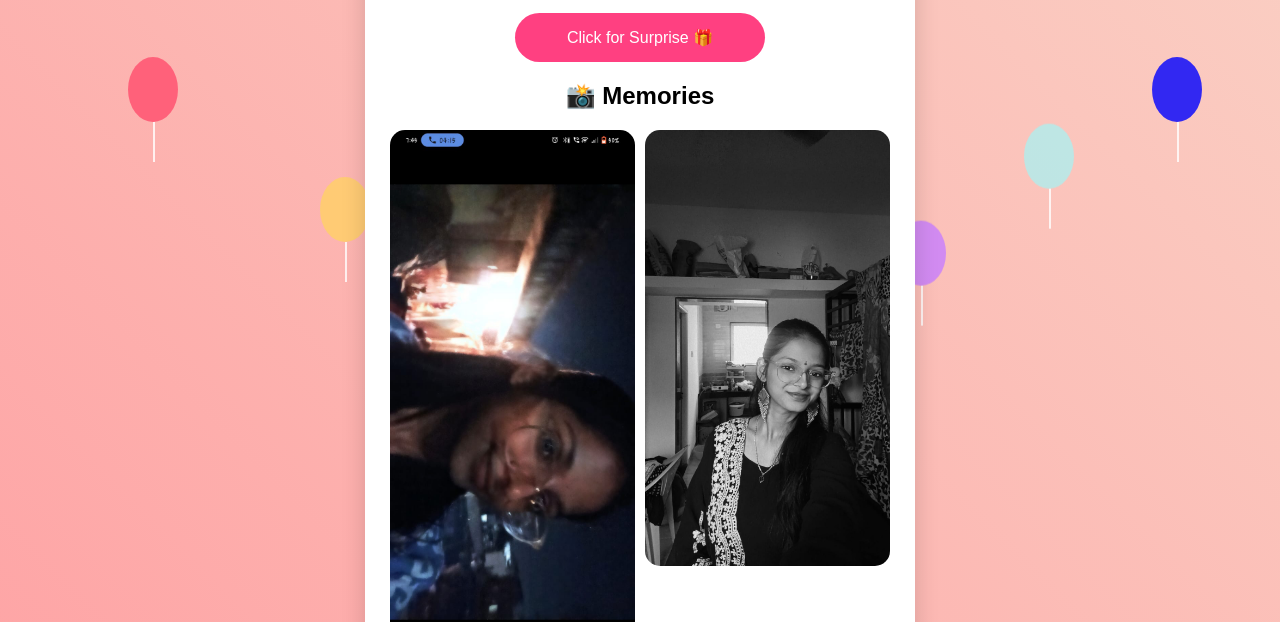
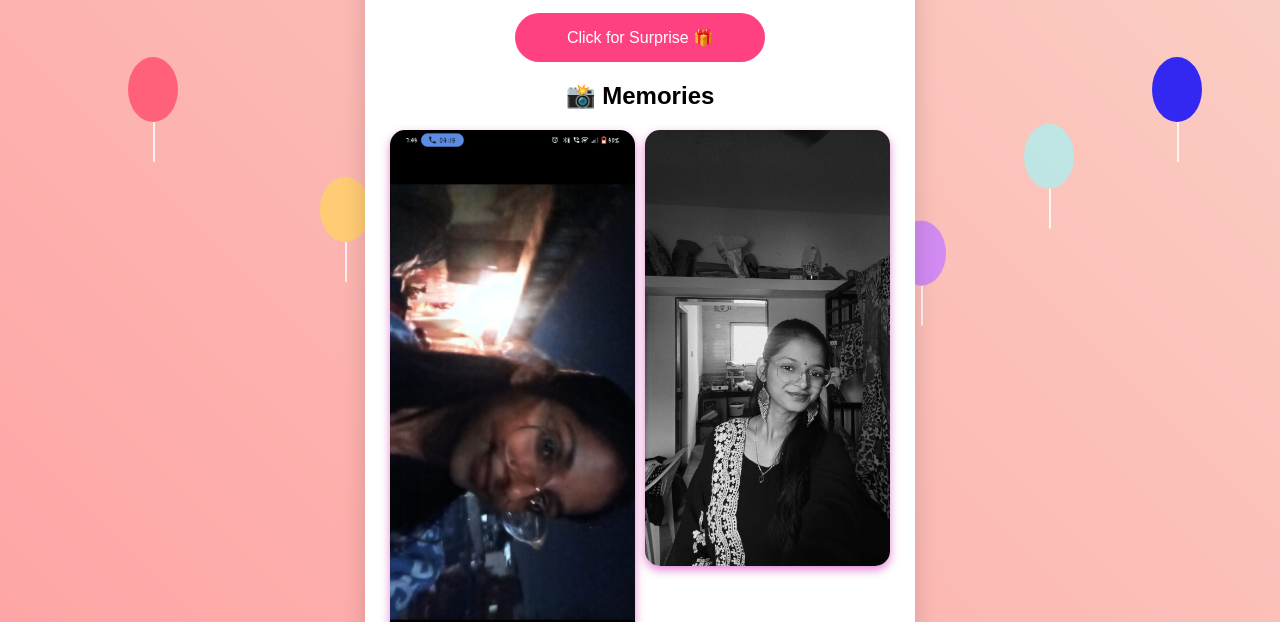
Before and after one commit to harshadaaade6-blip/happy, a plain HTML site: page index.html in a window 1280 px wide. Shown: the part 178-800 px from the top of the page. Drawn offline with Linux system fonts and the light colour scheme.

Commit message:
Update index.html

```diff
--- a/index.html
+++ b/index.html
@@ -213,12 +213,11 @@
 
         .gallery img {
             width: 100%;
+            height: auto;
+            border-radius: 15px;
+            transition: 0.3s;
+            box-shadow: 0 4px 10px rgba(205, 14, 170, 0.5);
 
-            height: auto;
-
-            border-radius: 15px;
-
-            transition: 0.3s;
         }
 
         .gallery img:hover {
```
